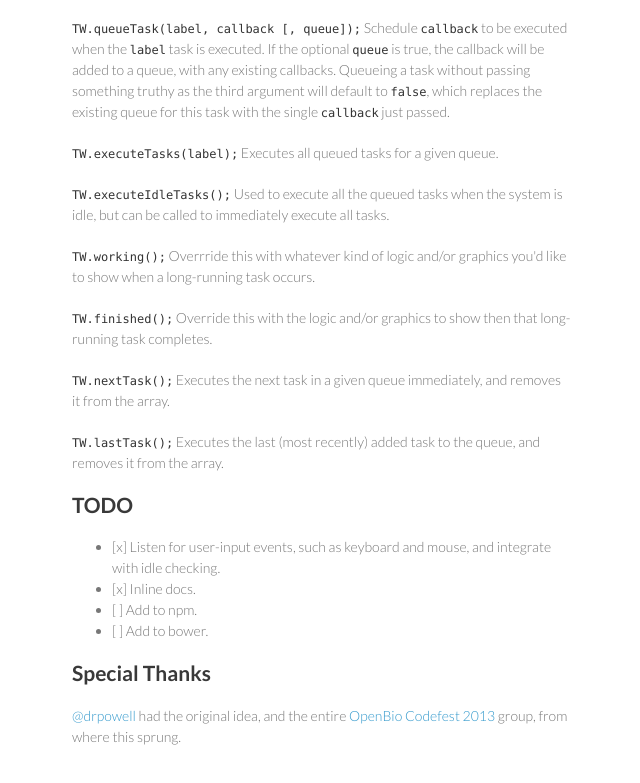
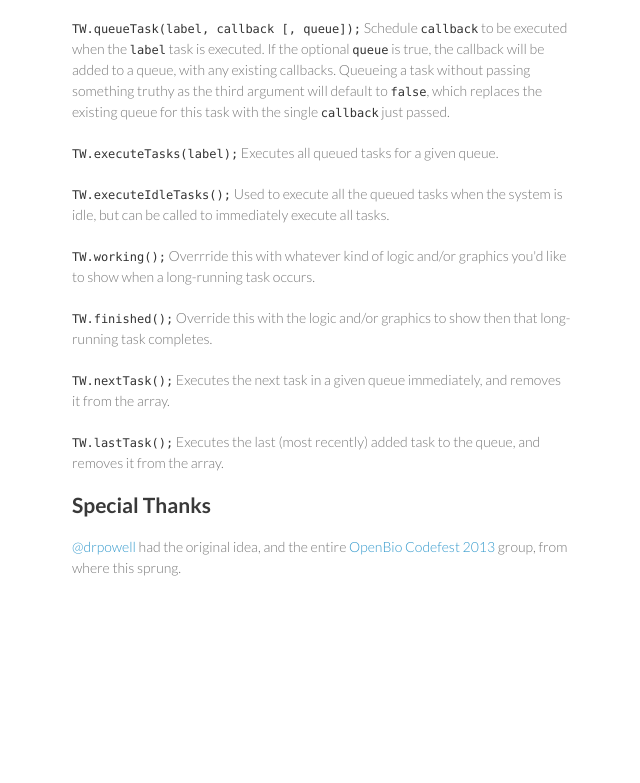
Before and after one commit to StrictlySkyler/timeywimey, a plain HTML site: page index.html in a window 1280 px wide. Shown: the part 1579-2362 px from the top of the page, without its empty margins (498-1138 px from the left). After the commit the page ends 2227 px from the top, so only its background shows below. Drawn offline with Linux system fonts and the light colour scheme.

```diff
--- a/index.html
+++ b/index.html
@@ -108,14 +108,6 @@
 Executes the last (most recently) added task to the queue, and removes it from the array.</p>
 
 <h2>
-<a name="todo" class="anchor" href="#todo"><span class="octicon octicon-link"></span></a>TODO</h2>
-
-<ul>
-<li>[x] Listen for user-input events, such as keyboard and mouse, and integrate with idle checking.</li>
-<li>[x] Inline docs.</li>
-<li>[ ] Add to npm.</li>
-<li>[ ] Add to bower.</li>
-</ul><h2>
 <a name="special-thanks" class="anchor" href="#special-thanks"><span class="octicon octicon-link"></span></a>Special Thanks</h2>
 
 <p><a href="https://github.com/drpowell">@drpowell</a> had the original idea, and the entire <a href="http://www.open-bio.org/wiki/Codefest_2013">OpenBio Codefest 2013</a> group, from where this sprung.</p>
```
Also changed, not shown: params.json (+1 -1 lines).
